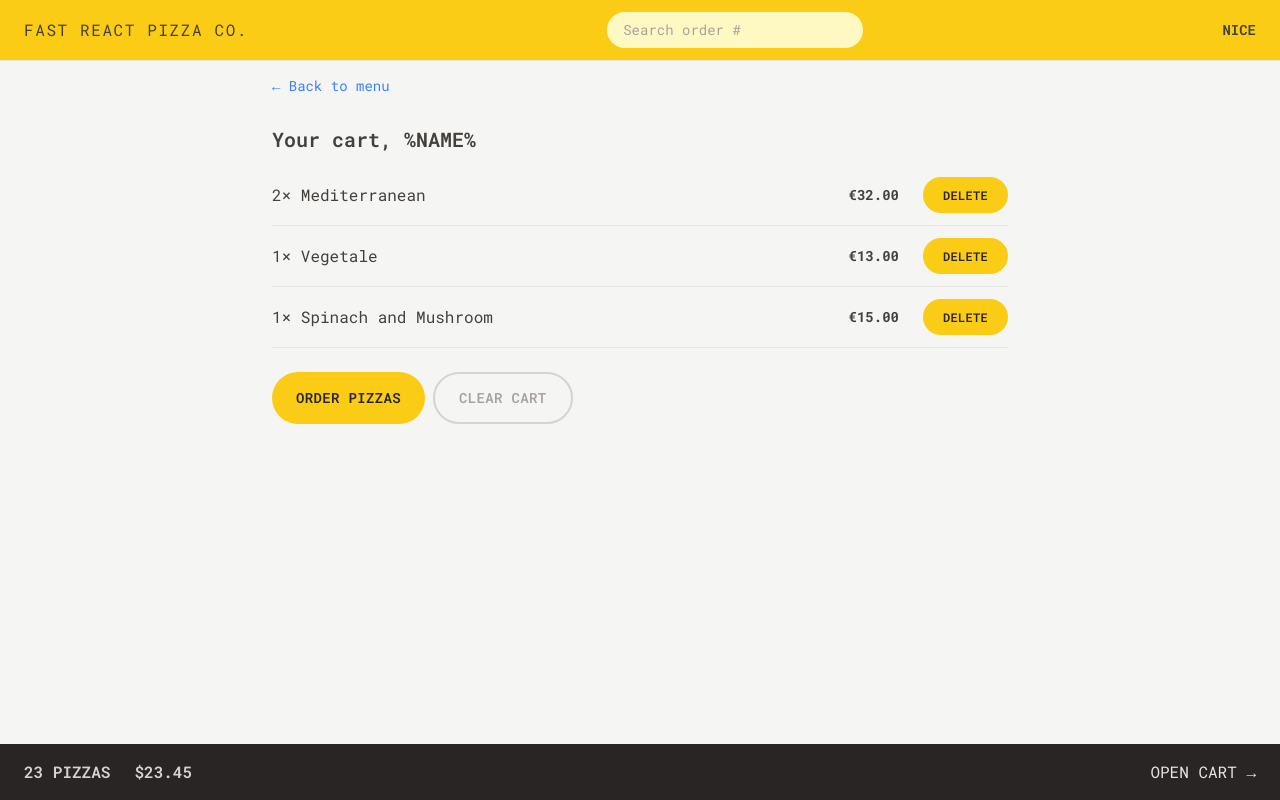
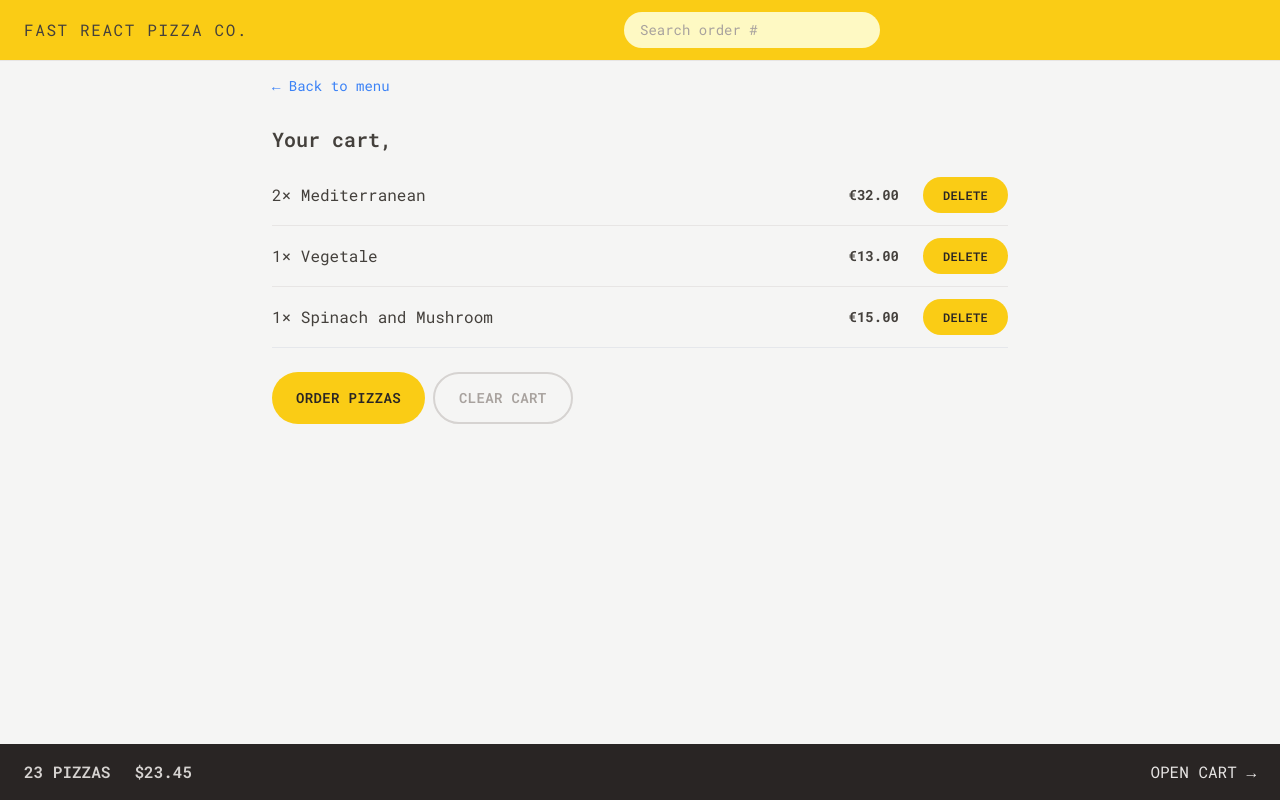
Before and after one commit to TheXro/fast-pizza, a React (Vite) app: page /cart in a window 1280 px wide. Built offline with nearby package versions, Linux system fonts and the light colour scheme.

Commit message:
username management done

```diff
--- a/src/features/cart/Cart.jsx
+++ b/src/features/cart/Cart.jsx
@@ -2,6 +2,7 @@ import { Link } from 'react-router-dom';
 import LinkButton from '../../ui/LinkButton';
 import Button from '../../ui/Button';
 import CartItem from './CartItem';
+import { useSelector } from 'react-redux';
 
 const fakeCart = [
   {
@@ -28,13 +29,15 @@ const fakeCart = [
 ];
 
 function Cart() {
+  const username = useSelector((state) => state.user.username);
+
   const cart = fakeCart;
 
   return (
     <div className="px-4 py-3">
       <LinkButton to="/menu">&larr; Back to menu</LinkButton>
 
-      <h2 className="mt-7 text-xl font-semibold">Your cart, %NAME%</h2>
+      <h2 className="mt-7 text-xl font-semibold">Your cart, {username}</h2>
 
       <ul className="mt-3 divide-y divide-stone-200 border-b">
         {cart.map((item) => (
--- a/src/features/order/CreateOrder.jsx
+++ b/src/features/order/CreateOrder.jsx
@@ -2,6 +2,7 @@ import { useState } from 'react';
 import { Form, redirect, useActionData, useNavigation } from 'react-router-dom';
 import { createOrder } from '../../services/apiRestaurant';
 import Button from '../../ui/Button';
+import { useSelector } from 'react-redux';
 
 // https://uibakery.io/regex-library/phone-number
 const isValidPhone = (str) =>
@@ -34,6 +35,8 @@ const fakeCart = [
 ];
 
 function CreateOrder() {
+  const username = useSelector((state) => state.user.username);
+
   const navigation = useNavigation();
   const isSubmitting = navigation.state === 'submitting';
 
@@ -50,7 +53,7 @@ function CreateOrder() {
       <Form method="POST">
         <div className="mb-5 flex flex-col gap-2 sm:flex-row sm:items-center">
           <label className="sm:basis-40">First Name</label>
-          <input className="input grow" type="text" name="customer" required />
+          <input className="input grow" type="text" name="customer" defaultValue={username} required />
         </div>
 
         <div className="mb-5 flex flex-col gap-2 sm:flex-row sm:items-center">
--- a/src/features/user/CreateUser.jsx
+++ b/src/features/user/CreateUser.jsx
@@ -1,11 +1,19 @@
 import { useState } from 'react';
 import Button from '../../ui/Button';
-
+import { useDispatch } from 'react-redux';
+import { updateName } from './userSlice';
+import { useNavigate } from 'react-router-dom';
 function CreateUser() {
   const [username, setUsername] = useState('');
+  const dispatch = useDispatch();
+  const navigate = useNavigate();
 
   function handleSubmit(e) {
     e.preventDefault();
+    if(!username) return;
+    dispatch(updateName(username));
+    navigate('/menu');
+
   }
 
   return (
--- a/src/features/user/userSlice.js
+++ b/src/features/user/userSlice.js
@@ -24,7 +24,7 @@ import { createSlice } from "@reduxjs/toolkit"
 
 
 const initialState = {
-  username: 'nice',
+  username: '',
   email: '',
 }
 
--- a/src/ui/Home.jsx
+++ b/src/ui/Home.jsx
@@ -1,6 +1,10 @@
+import { useSelector } from 'react-redux';
 import CreateUser from '../features/user/CreateUser';
+import Button from './Button';
 
 function Home() {
+  const username = useSelector((state) => state.user.username);
+
   return (
     <div className="my-10 px-4 text-center sm:my-16">
       <h1 className="mb-8  text-xl font-semibold md:text-3xl">
@@ -11,9 +15,8 @@ function Home() {
         </span>
       </h1>
 
-      <CreateUser />
+      {username === '' ? <CreateUser /> : <Button to="/menu" type="primary" >Continue ordering, {username}</Button> }
     </div>
   );
 }
-
 export default Home;
```
